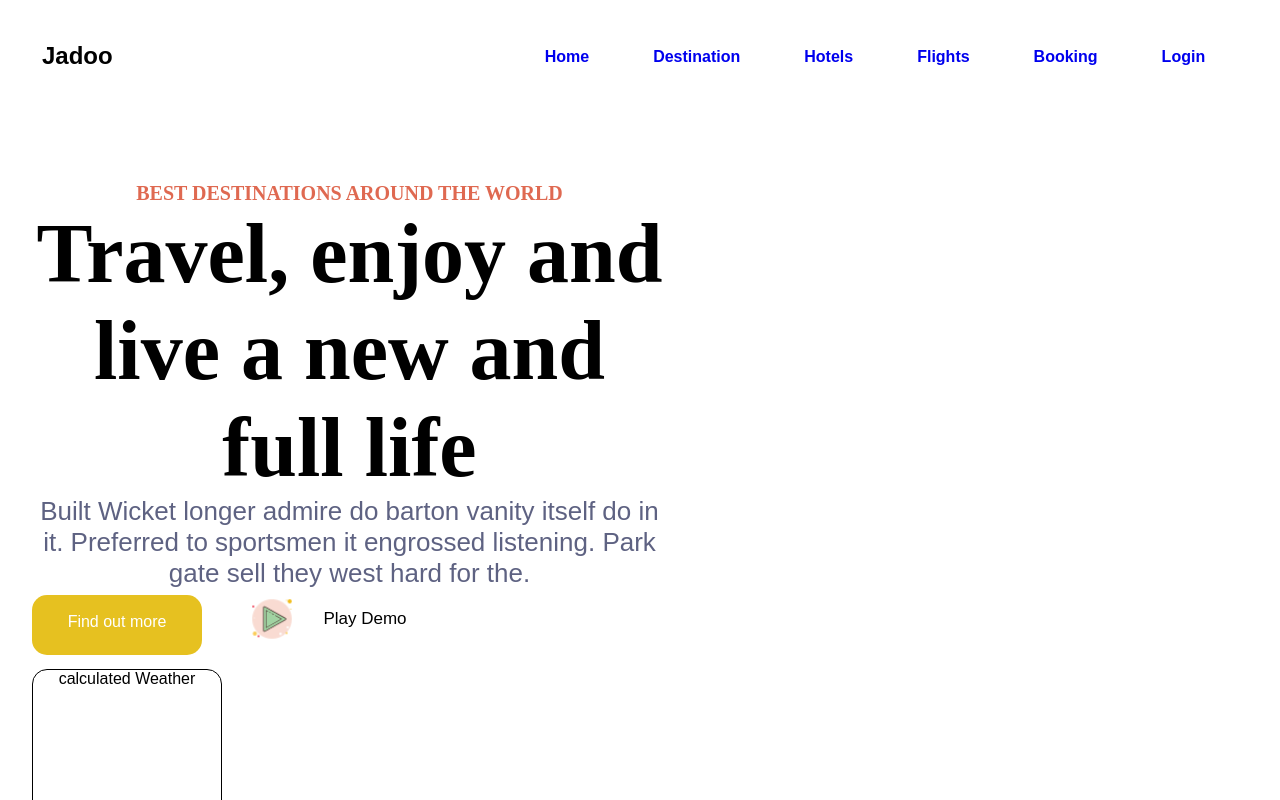
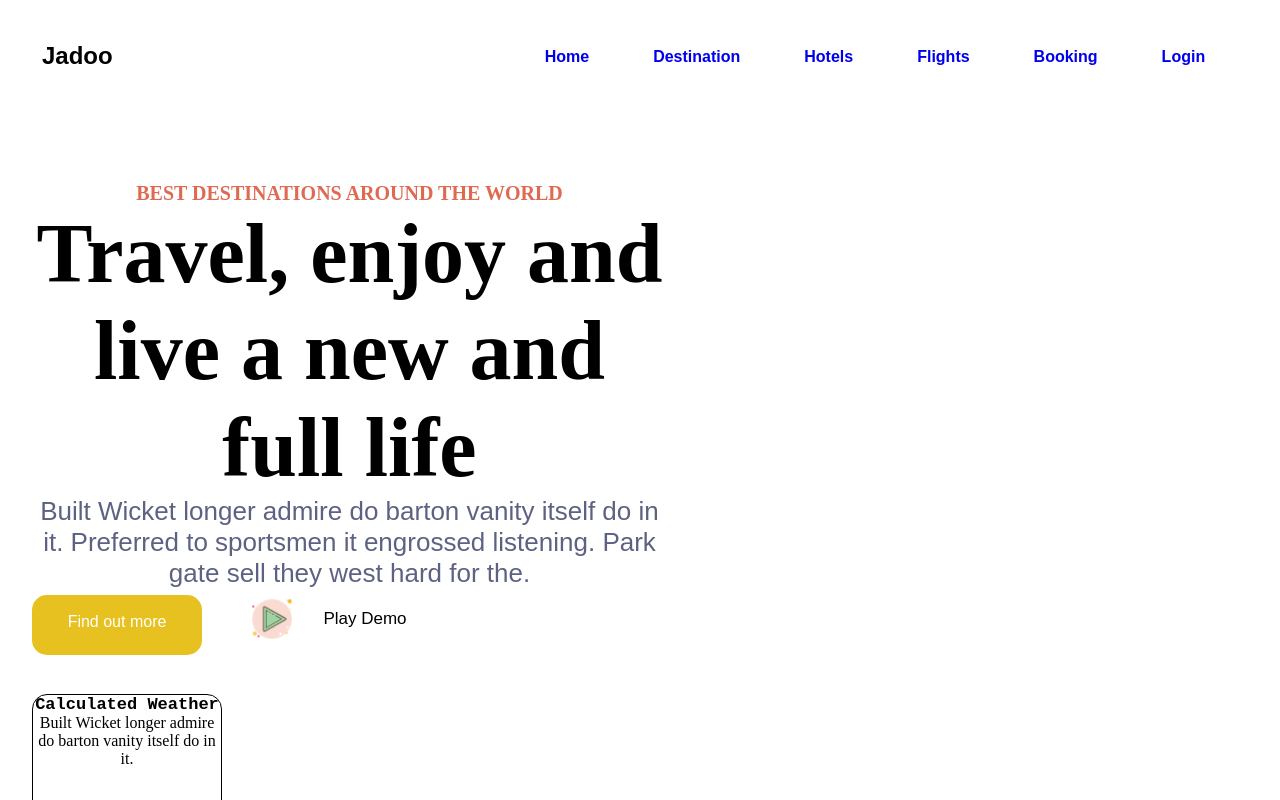
Before and after one commit to Mir-Danish/jadoo, a React (Vite) app: page / in a window 1280 px wide. Shown: the top 800 px of the page. Built offline with nearby package versions, Linux system fonts and the light colour scheme.

Commit message:
added code

```diff
--- a/src/components/Home.css
+++ b/src/components/Home.css
@@ -106,8 +106,18 @@
     height: 227px;
     border: 1px solid black;
     border-radius: 15px;
+    margin-top: 25px;
 }
 
 .category-service-box-text {
+    font-family: monospace;
+    font-weight: 600;
+    font-size: 17px;
+}
 
+
+.category-service-box-description {
+    font-family: cursive;
+    font-family: 600;
+    font-size: 16px;
 }
--- a/src/components/Home.jsx
+++ b/src/components/Home.jsx
@@ -24,7 +24,8 @@ const Home = () => {
              </div>
              <div className='category-services'>
                 <div className='category-service-box'>
-                   <p className='category-service-box-text'>calculated Weather</p>
+                   <p className='category-service-box-text'>Calculated Weather</p>
+                   <p className='category-service-box-description'>Built Wicket longer admire do barton vanity itself do in it.</p>
                 </div>
 
             </div>
```
